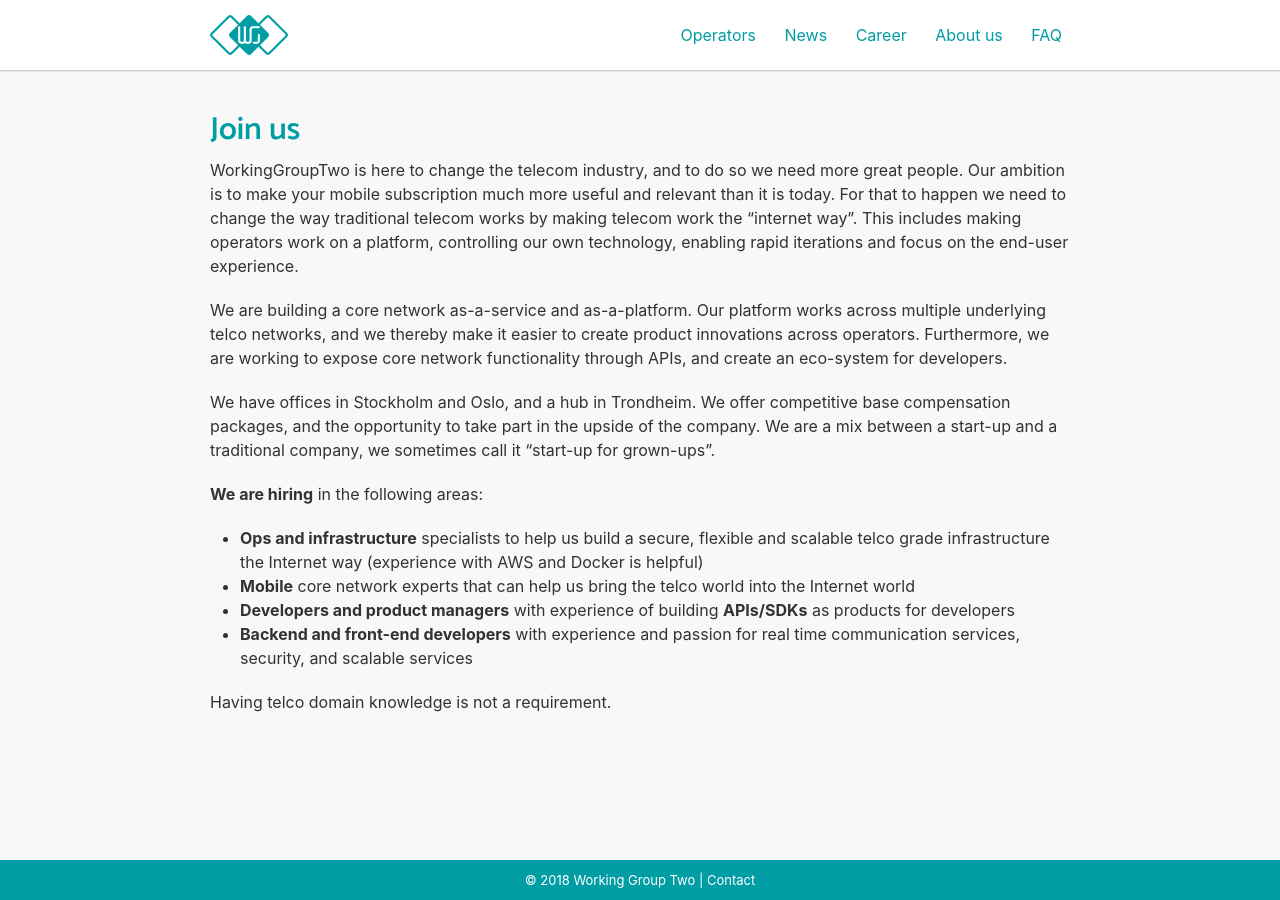
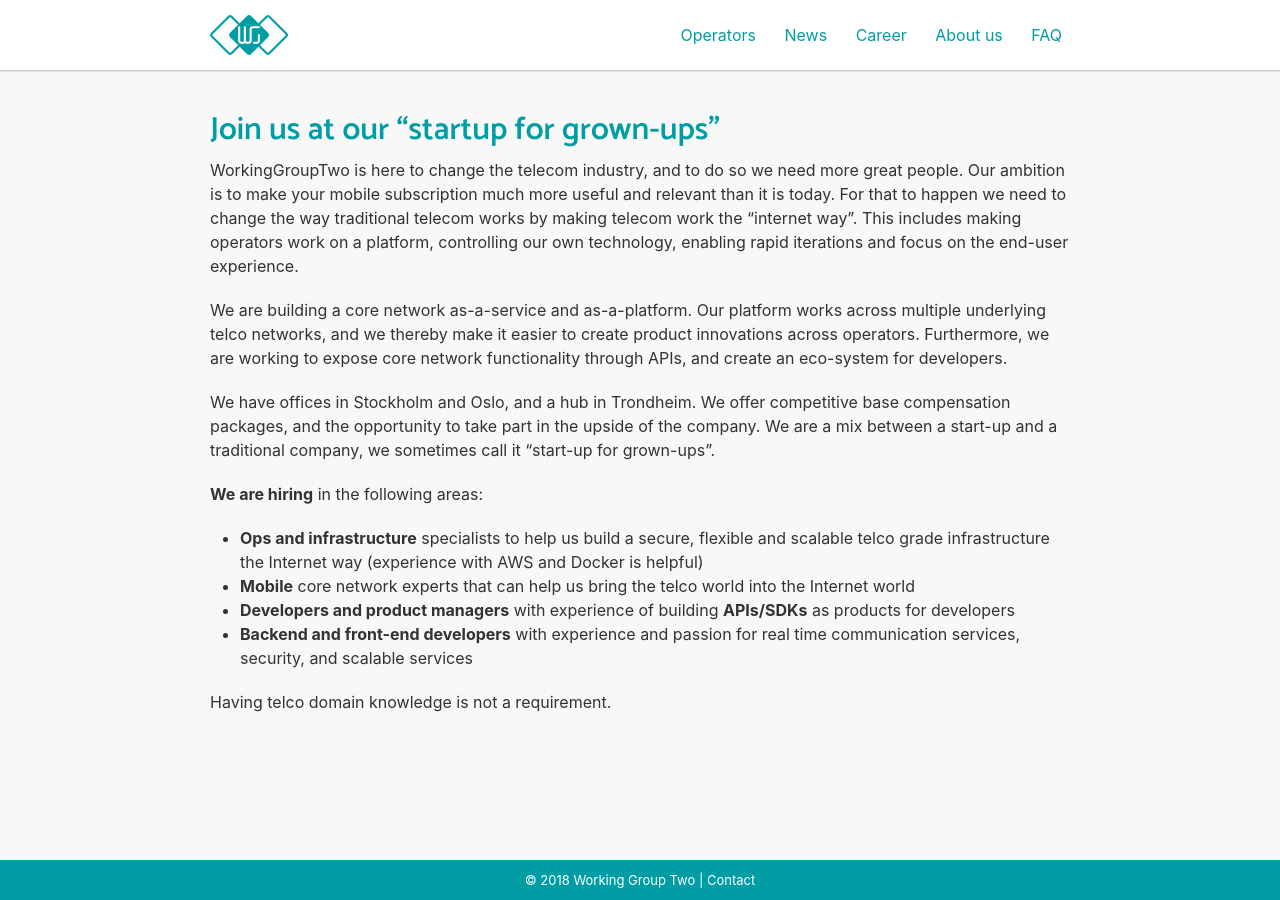
Before and after one commit to working-group-two/engineering-blog, a Jekyll site: the page built from pages/career.md, in a window 1280 px wide. Built offline with Jekyll 4.4.1, drawn with Linux system fonts in a browser that asks for light colours; nearby versions of some CDN libraries.

Commit message:
Update career.md
text edits

```diff
--- a/pages/career.md
+++ b/pages/career.md
@@ -4,7 +4,7 @@
 permalink: /career
 ---
 
-# Join us
+# Join us at our "startup for grown-ups"
 
 WorkingGroupTwo is here to change the telecom industry, and to do so we need more great people. Our ambition is to make your mobile subscription much more useful and relevant than it is today. For that to happen we need to change the way traditional telecom works by making telecom work the “internet way”. This includes making operators work on a platform, controlling our own technology, enabling rapid iterations and focus on the end-user experience.
 
```
